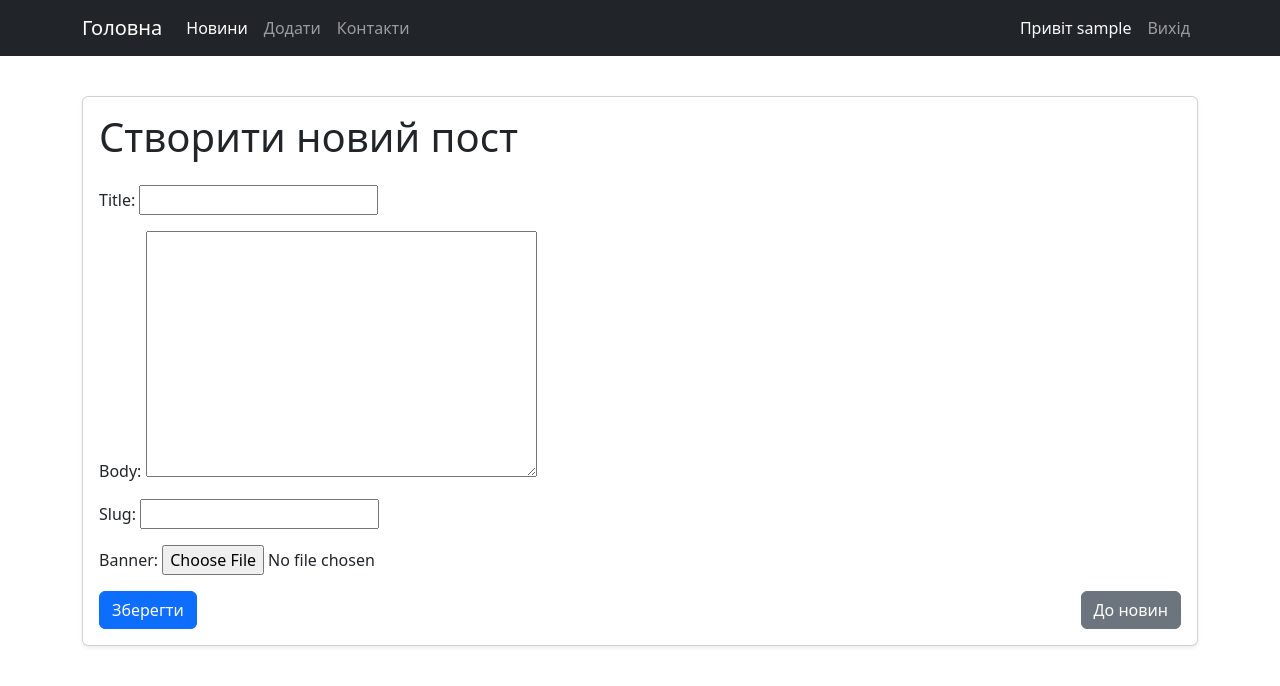
After one commit to novakvova/Django_PD211, a Django app: page /posts/create in a window 1280 px wide. The commit adds this page. Shown: the top 686 px of the page. Run offline with Django 5.2, Linux system fonts and the light colour scheme; the visitor is signed in with stand-in values (Sample User, id 1); some libraries are stand-ins or nearby versions.

Commit message:
Begin working Posts

```diff
--- a/1.SimpleMVC/blog/blog/settings.py
+++ b/1.SimpleMVC/blog/blog/settings.py
@@ -140,6 +140,10 @@ STATICFILES_DIRS = [
     os.path.join(BASE_DIR, 'static')
 ]
 
+MEDIA_URL = 'media/'
+
+MEDIA_ROOT = os.path.join(BASE_DIR, 'media')
+
 # Default primary key field type
 # https://docs.djangoproject.com/en/5.1/ref/settings/#default-auto-field
 
--- a/1.SimpleMVC/blog/blog/urls.py
+++ b/1.SimpleMVC/blog/blog/urls.py
@@ -16,7 +16,8 @@ Including another URLconf
 """
 from django.contrib import admin
 from django.urls import path, include
-
+from django.conf.urls.static import static
+from django.conf import settings
 from . import views
 
 urlpatterns = [
@@ -25,5 +26,7 @@ urlpatterns = [
     path('contact/',views.contactpage),
     path('posts/', include('posts.urls')),
     path('users/', include('users.urls'))
+]
 
-]
+
+urlpatterns += static(settings.MEDIA_URL, document_root=settings.MEDIA_ROOT)
--- /dev/null
+++ b/1.SimpleMVC/blog/posts/forms.py
@@ -0,0 +1,7 @@
+from django import forms
+from .models import Post
+
+class CreatePost(forms.ModelForm):
+    class Meta:
+        model = Post
+        fields = ['title', 'body', 'slug', 'banner']
--- /dev/null
+++ b/1.SimpleMVC/blog/posts/templates/post_new.html
@@ -0,0 +1,25 @@
+{% extends "layout.html" %}
+
+{% block title %}
+    Новини
+{% endblock %}
+
+{% block content %}
+<div class="container mt-5">
+    <div class="card shadow-sm">
+      <div class="card-body">
+        <h1 class="mb-4">Створити новий пост</h1>
+        <form method="post" enctype="multipart/form-data">
+          {% csrf_token %}
+          <div class="mb-3">
+            {{ form.as_p }}
+          </div>
+          <div class="d-flex justify-content-between">
+            <button type="submit" class="btn btn-primary">Зберегти</button>
+            <a href="{% url 'posts:list' %}" class="btn btn-secondary">До новин</a>
+          </div>
+        </form>
+      </div>
+    </div>
+  </div>
+{% endblock %}
--- a/1.SimpleMVC/blog/posts/urls.py
+++ b/1.SimpleMVC/blog/posts/urls.py
@@ -5,4 +5,5 @@ app_name="posts"
 
 urlpatterns = [
     path('', views.post_list, name="list"),
+    path('create', views.post_new, name="create"),
 ]
--- a/1.SimpleMVC/blog/posts/views.py
+++ b/1.SimpleMVC/blog/posts/views.py
@@ -1,5 +1,22 @@
-from django.shortcuts import render
+from django.shortcuts import redirect, render
+from .models import Post
+from django.contrib.auth.decorators import login_required
+from . import forms
 
 # Create your views here.
 def post_list(request):
-    return render(request, "post_list.html")
+    posts = Post.objects.all()
+    return render(request, "post_list.html", {'posts': posts})
+
+@login_required(login_url="/users/login/")
+def post_new(request):
+    if request.method == "POST":
+        form = forms.CreatePost(request.POST, request.FILES)
+        if form.is_valid:
+            newpost = form.save(commit=False)
+            newpost.created_by = request.user
+            newpost.save()
+            return redirect('posts:list')
+    else:
+        form = forms.CreatePost()
+    return render(request, 'post_new.html', { 'form': form })
--- a/1.SimpleMVC/blog/templates/layout.html
+++ b/1.SimpleMVC/blog/templates/layout.html
@@ -26,6 +26,11 @@
                 <li class="nav-item">
                   <a class="nav-link active" aria-current="page" href="/posts">Новини</a>
                 </li>
+                {% if user.is_authenticated %}
+                <li class="nav-item">
+                  <a class="nav-link" aria-current="page" href="{% url "posts:create" %}">Додати</a>
+                </li>
+                {% endif %}
                 <li class="nav-item">
                   <a class="nav-link" href="/contact">Контакти</a>
                 </li>
```
Also changed, not shown: 1.SimpleMVC/blog/posts/templates/post_list.html (+16 -0 lines).
